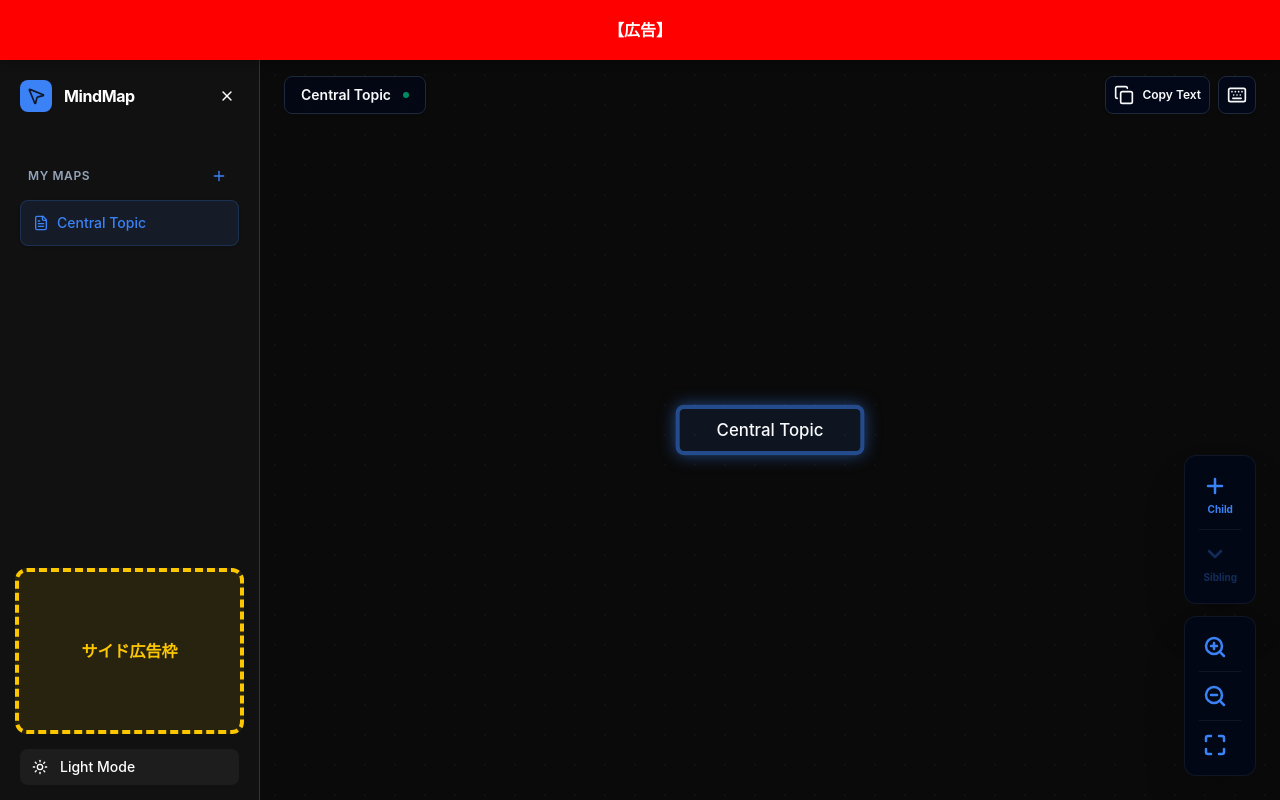
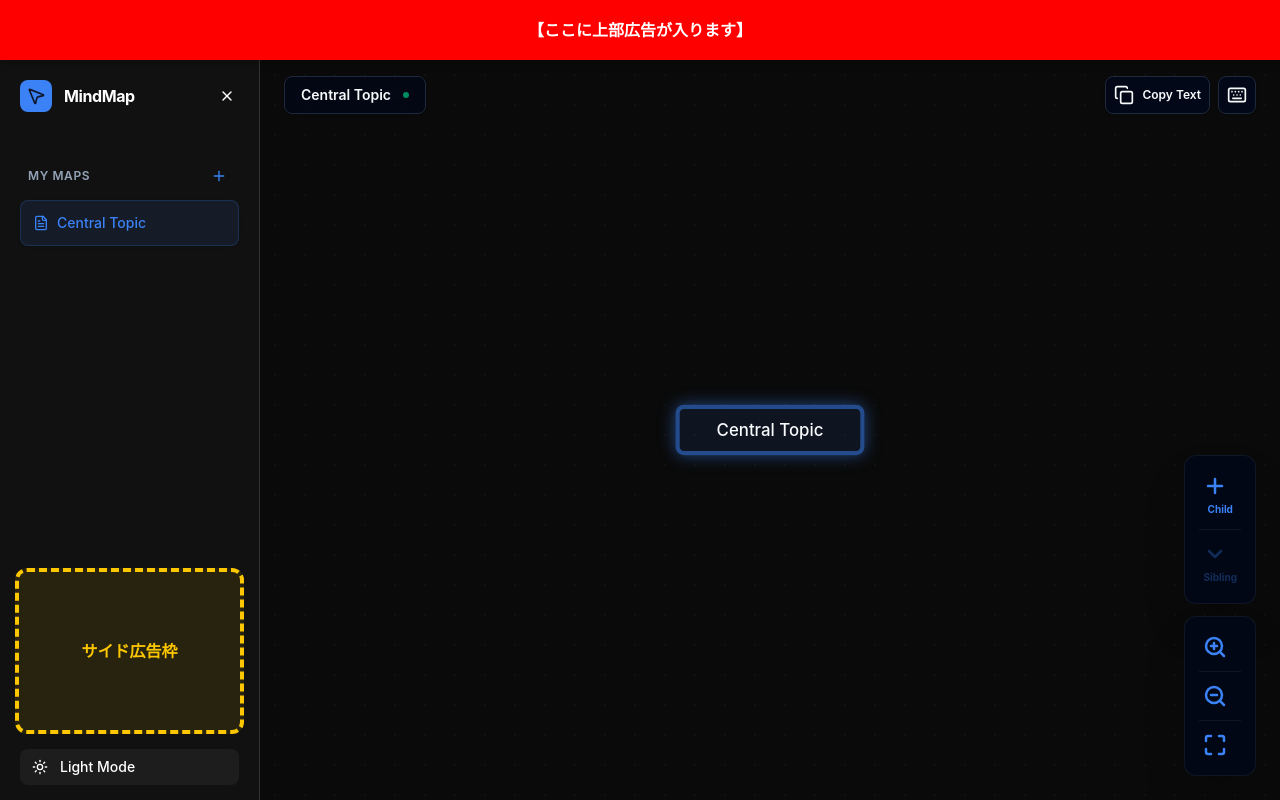
Before and after one commit to itoguchi-web/mindmap, a React (Vite) app: page / in a window 1280 px wide. Built offline with nearby package versions, Linux system fonts and the light colour scheme.

Commit message:
Update App.tsx

```diff
--- a/src/App.tsx
+++ b/src/App.tsx
@@ -446,7 +446,7 @@ export default function App() {
         }}
       >
         {/* 広告コード開始 */}
-        【広告】
+        【ここに上部広告が入ります】
         {/* 広告コード終了 */}
       </div>
 
```
